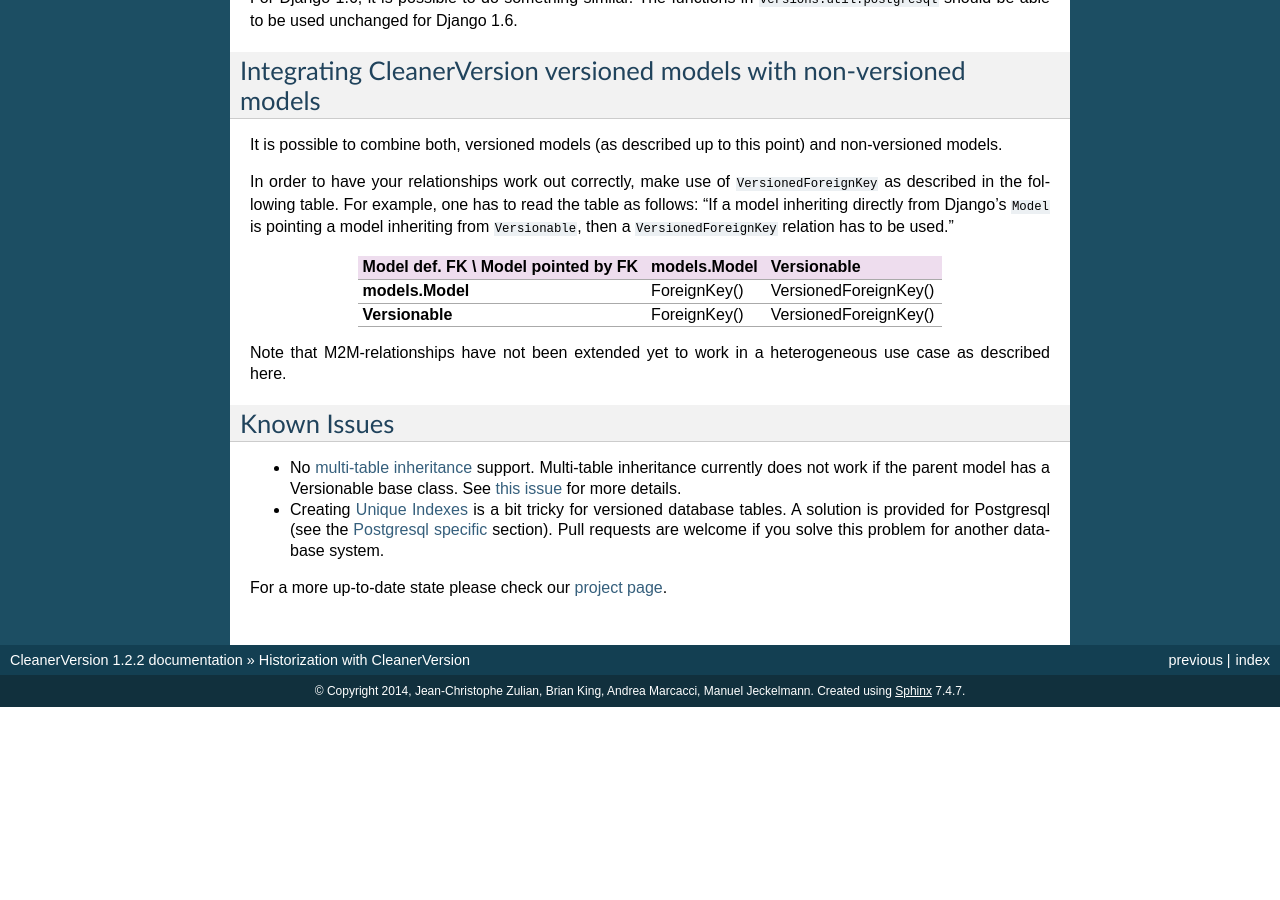
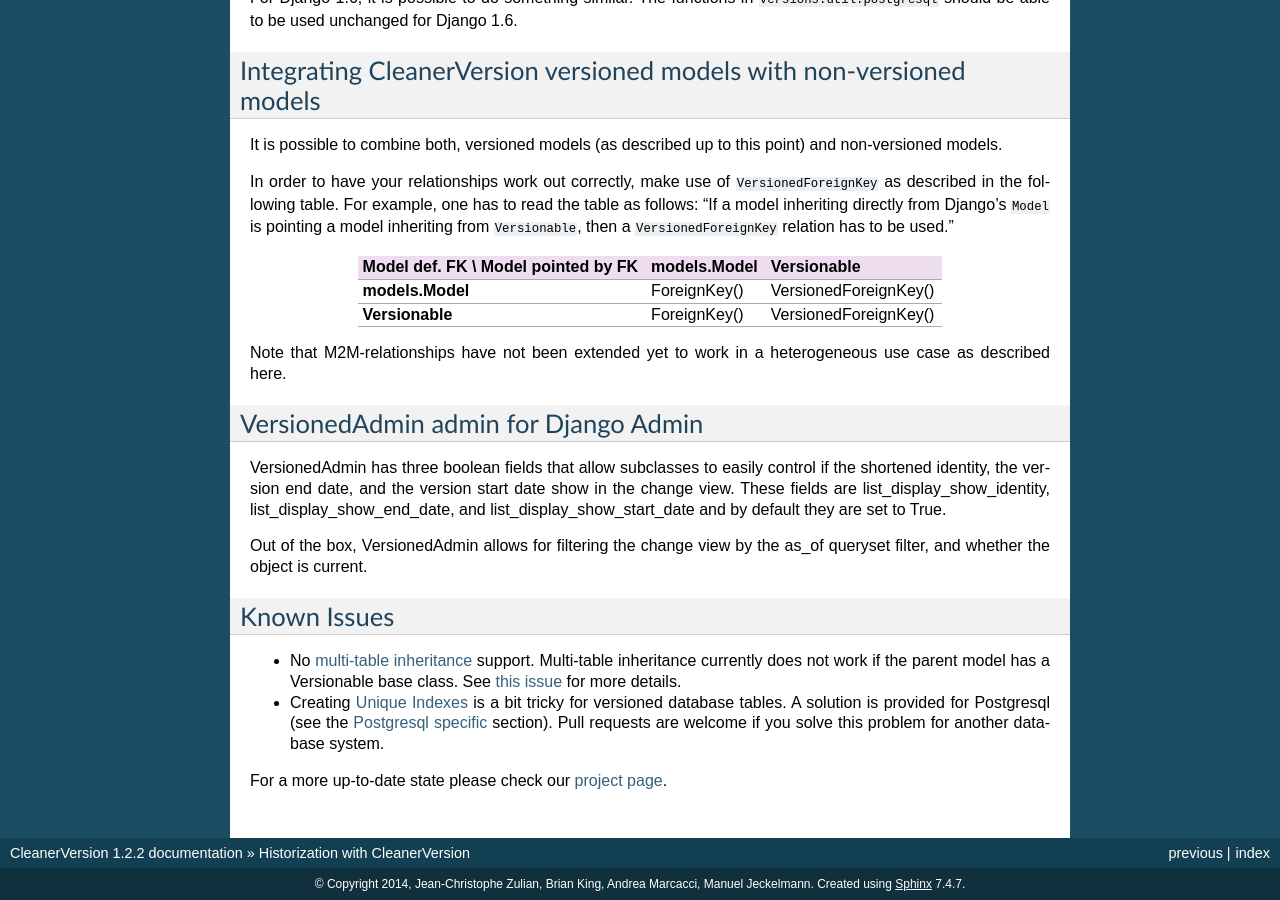
Before and after one commit to swisscom/cleanerversion, a Sphinx documentation site: the page built from docs/doc/historization_with_cleanerversion.rst, in a window 1280 px wide and 900 px high, scrolled down 12682 px. Built offline with Sphinx 7.4.7, drawn with Linux system fonts in a browser that asks for light colours; before the commit the page ends 13389 px from its top, so only the background shows below that; some of the changed text lies outside the part shown.

Commit message:
Change to ReadTheDocs to explain admin section.

```diff
--- a/docs/doc/historization_with_cleanerversion.rst
+++ b/docs/doc/historization_with_cleanerversion.rst
@@ -684,6 +684,14 @@ a model inheriting from ``Versionable``, then a ``VersionedForeignKey`` relation
 
 Note that M2M-relationships have not been extended yet to work in a heterogeneous use case as described here.
 
+VersionedAdmin admin for Django Admin
+=====================================
+
+VersionedAdmin has three boolean fields that allow subclasses to easily control if the shortened identity, the version end date,
+and the version start date show in the change view. These fields are list_display_show_identity, list_display_show_end_date,
+and list_display_show_start_date and by default they are set to True.
+
+Out of the box, VersionedAdmin allows for filtering the change view by the as_of queryset filter, and whether the object is current.
 
 Known Issues
 ============
```
